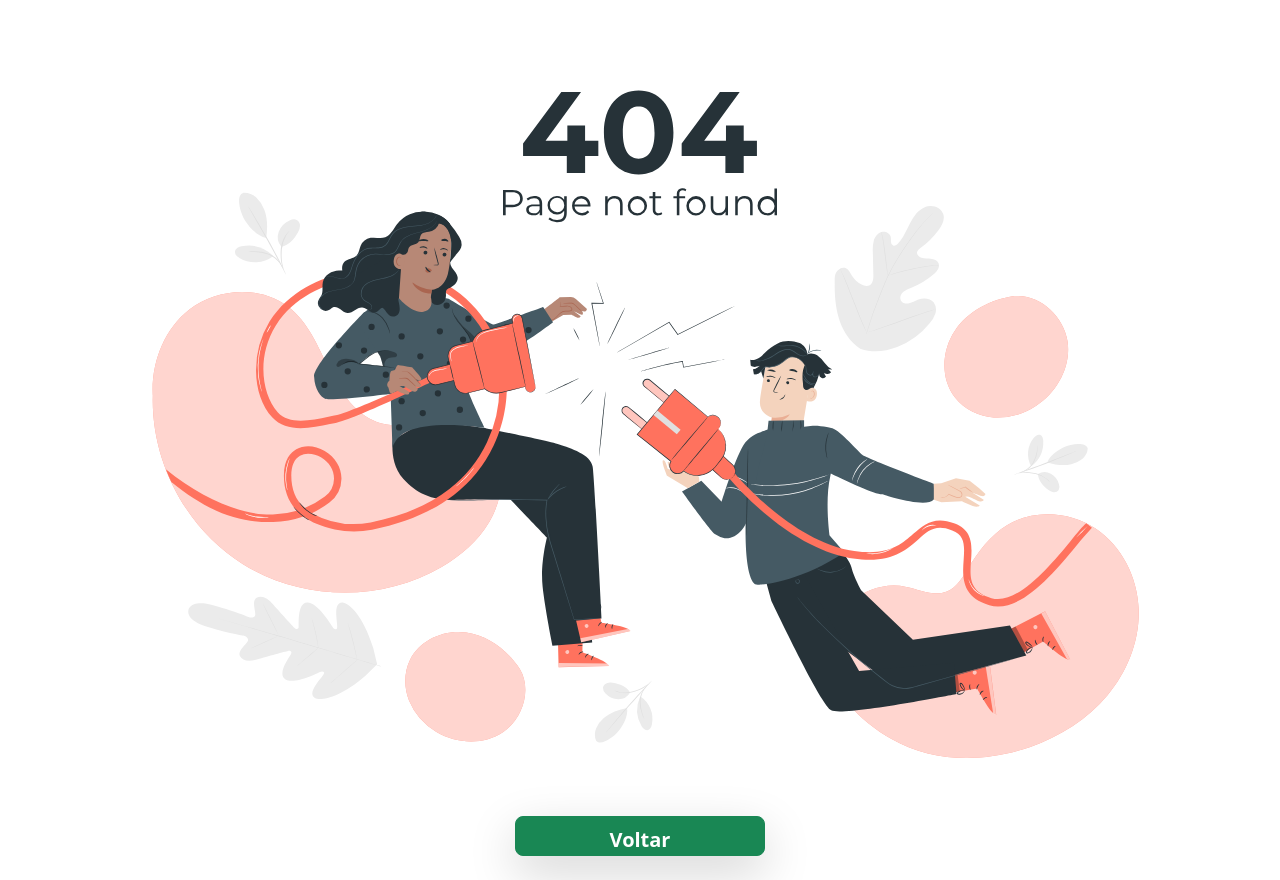
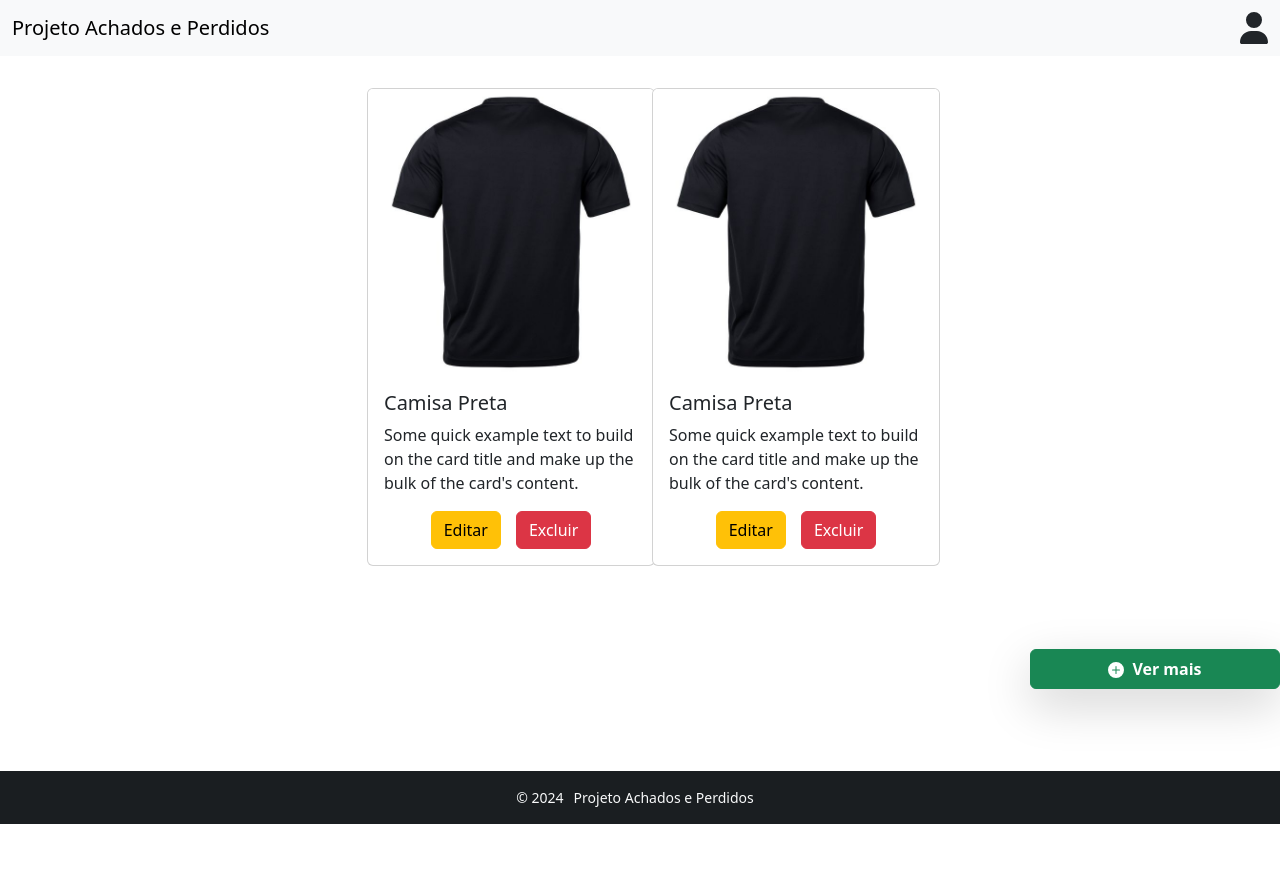
Before and after one commit to Migueltsw/projeto_achados_perdidos, a React (Create React App) app in the folder front-end/: page /dashboardadm in a window 1280 px wide. After the commit the page ends 824 px from the top, so only its background shows below. Built offline with nearby package versions, Linux system fonts and the light colour scheme.

Commit message:
Tela Dashboard ADMIN

```diff
--- a/front-end/package.json
+++ b/front-end/package.json
@@ -14,6 +14,7 @@
     "jquery": "^3.7.1",
     "mdb-react-ui-kit": "^9.0.0",
     "react": "^18.3.1",
+    "react-bootstrap": "^2.10.6",
     "react-dom": "^18.3.1",
     "react-router-dom": "^6.28.0",
     "react-scripts": "5.0.1",
--- /dev/null
+++ b/front-end/src/Admin/DashboardAdmin.js
@@ -0,0 +1,66 @@
+import Navbar from '../Dashboard/Navbar.js';
+import Footer from '../Dashboard/Footer.js';
+
+export default function DashboardAdmin() {
+  return (
+    <div className="d-flex flex-column min-vh-100 justify-content-between mt-4">
+      <Navbar />
+
+      <div className="container mb-4 mt-3">
+        <div className="row g-4 justify-content-center mt-4">
+
+          <div className="col-xs-12 col-sm-6 col-md-4 col-lg-3">
+            <div className="card h-100">
+              <img src="/camisa-preta.jpg" className="card-img-top img-fluid" alt="imagem" />
+              <div className="card-body">
+                <h5 className="card-title">Camisa Preta</h5>
+                <p className="card-text">
+                  Some quick example text to build on the card title and make up the bulk of the card's content.
+                </p>
+                <div className="d-flex justify-content-center" style={{ gap: '15px' }}>
+                  <a href="/edit" className="btn btn-warning">
+                    Editar
+                  </a>
+                  <a href="#" className="btn btn-danger">
+                    Excluir
+                  </a>
+                </div>
+              </div>
+            </div>
+          </div>
+
+          <div className="col-xs-12 col-sm-6 col-md-4 col-lg-3">
+            <div className="card h-100">
+              <img src="/camisa-preta.jpg" className="card-img-top img-fluid" alt="imagem" />
+              <div className="card-body">
+                <h5 className="card-title">Camisa Preta</h5>
+                <p className="card-text">
+                    Some quick example text to build on the card title and make up the bulk of the card's content.
+                </p>
+                <div className="d-flex justify-content-center" style={{ gap: '15px' }}>
+                  <a href="/edit" className="btn btn-warning">
+                    Editar
+                  </a>
+                  <a href="#" className="btn btn-danger">
+                    Excluir
+                  </a>
+                </div>
+              </div>
+            </div>
+          </div>
+        </div>
+      </div>
+
+      <div className="d-flex justify-content-end mb-4">
+        <button type="button" className="btn btn-success w-10 shadow-lg">
+          <svg xmlns="http://www.w3.org/2000/svg" width="16" height="16" fill="currentColor" className="bi bi-plus-circle-fill me-2" viewBox="0 0 16 16">
+            <path d="M16 8A8 8 0 1 1 0 8a8 8 0 0 1 16 0M8.5 4.5a.5.5 0 0 0-1 0v3h-3a.5.5 0 0 0 0 1h3v3a.5.5 0 0 0 1 0v-3h3a.5.5 0 0 0 0-1h-3z"/>
+          </svg>
+          <b>Ver mais</b>
+        </button>
+      </div>
+
+      <Footer />
+    </div>
+  );
+}
--- a/front-end/src/Erro/Página404.js
+++ b/front-end/src/Erro/Página404.js
@@ -4,9 +4,11 @@ export default function Página404() {
             <img src="/404.svg" alt="Imagem 404" className="img-fluid" style={{maxWidth: '100%', height: 'auto'}}/>
             <div className="mt-4">
                 <a href="/">
+                <center>
                     <button type="submit" className="btn btn-success btn-lg shadow-lg mb-4">
                         <b>Voltar</b>
                     </button>
+                </center>
                 </a>
             </div>
         </div>
--- a/front-end/src/index.js
+++ b/front-end/src/index.js
@@ -12,6 +12,7 @@ import CadastroAdmin from './Admin/CadastroAdmin';
 import Dashboard from './Dashboard/Dashboard';
 import Resgate from './resgate-objeto/Resgate';
 import Página404 from './Erro/Página404';
+import DashboardAdmin from './Admin/DashboardAdmin';
 import reportWebVitals from './reportWebVitals';
 
 const root = ReactDOM.createRoot(document.getElementById('root'));
@@ -30,6 +31,7 @@ root.render(
         <Route path="*" element={<Página404 />} />
         <Route path="/resgate" element={<Resgate />} />
         <Route path="/admin" element={<CadastroAdmin />} />
+        <Route path="/dashboardadm" element={<DashboardAdmin />} />
       </Routes>
     </Router>
   </React.StrictMode>
```
Also changed, not shown: 1 other file (tests, documents, lock files or other folders).
